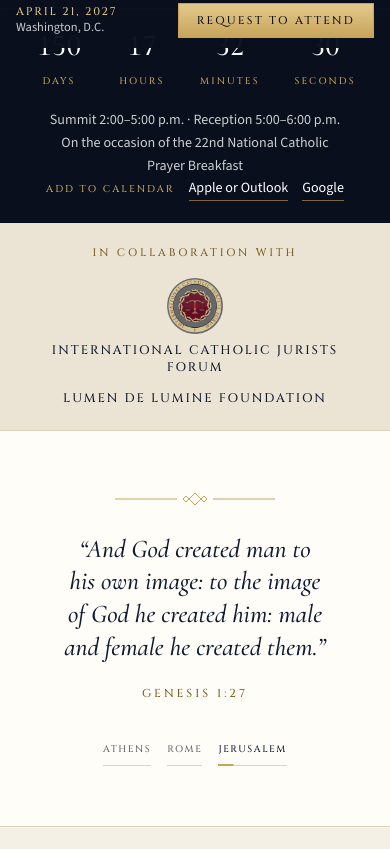
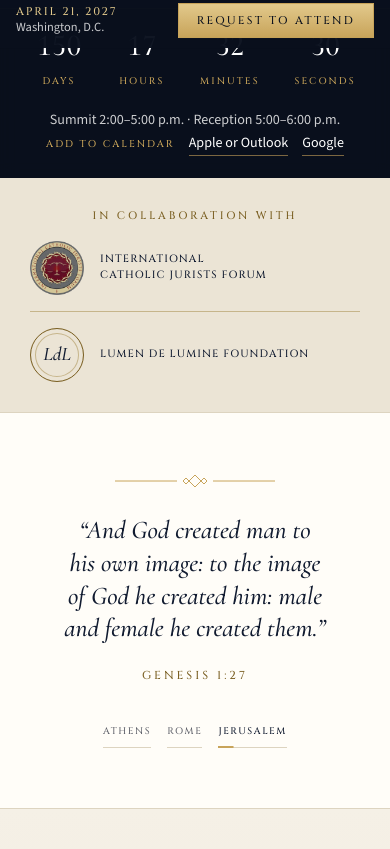
Before and after one commit to liquid1188/western-civ-summit, an Eleventy site: page src/index.njk in a window 390 px wide. Shown: the part 855-1704 px from the top of the page. Built offline with nearby package versions, Linux system fonts and the light colour scheme; Eleventy itself is replaced by a stand-in of ours; files that its build step writes are made by us from their sources.

Commit message:
Sponsors as two separate entries with marks; Prayer Breakfast line out of the header areas; city blocks as cards on phones; biography link for Cardinal Burke
Co-Authored-By: Claude Fable 5.2 <noreply@anthropic.com>
Claude-Session: https://claude.ai/code/session_01XMZLBq7HMSR9kpzAdHYSs9

```diff
--- a/src/admin/config.yml
+++ b/src/admin/config.yml
@@ -45,6 +45,7 @@ collections:
           - { name: name, label: Name, widget: string }
           - { name: url, label: Website, widget: string, required: false }
           - { name: logo, label: Logo, widget: image, required: false }
+          - { name: monogram, label: "Initials (shown in a ring when there is no logo)", widget: string, required: false }
       - name: speakers
         label: Speakers
         widget: list
--- a/src/assets/css/style.css
+++ b/src/assets/css/style.css
@@ -685,3 +685,34 @@ p { text-wrap: pretty; }
   .editorial-body p:first-child { font-size: 1.3rem; }
 }
 @media (prefers-reduced-motion: reduce) { .js .found-list li { opacity: 1; transform: none; } }
+
+/* Collaborating organizations: two clearly separate entries, each with its own mark */
+.collab { padding: 30px 0; }
+.collab-inner { gap: 20px 56px; }
+.collab ul { gap: 0; flex-wrap: nowrap; }
+.collab li { padding: 4px 0; }
+.collab li + li { margin-left: 44px; padding-left: 44px; border-left: 1px solid rgba(154, 122, 50, .55); }
+.collab li span.collab-name { max-width: 17ch; line-height: 1.45; text-wrap: balance; }
+.collab li span.collab-mono { flex: none; display: grid; place-items: center; width: 72px; height: 72px; border-radius: 50%; border: 1px solid var(--gold-d); box-shadow: inset 0 0 0 4px var(--marble-2), inset 0 0 0 5px rgba(154, 122, 50, .45); font: italic 500 1.55rem/1 var(--serif); letter-spacing: 0; text-transform: none; color: var(--navy); }
+@media (max-width: 760px) {
+  .collab-inner { flex-direction: column; gap: 18px; }
+  .collab ul { flex-direction: column; align-items: stretch; width: min(100%, 330px); margin-inline: auto; }
+  .collab li, .collab li a { flex-direction: row; align-items: center; gap: 16px; text-align: left; }
+  .collab li { padding: 0; }
+  .collab li + li { margin: 16px 0 0; padding: 16px 0 0; border-left: 0; border-top: 1px solid rgba(154, 122, 50, .45); }
+  .collab img, .collab li span.collab-mono { width: 54px; height: 54px; }
+  .collab li span.collab-mono { font-size: 1.2rem; }
+  .collab li span.collab-name { font-size: .66rem; letter-spacing: .11em; max-width: none; }
+}
+
+/* Athens, Rome, Jerusalem on phones and tablets: three separate cards, each with its own footer */
+@media (max-width: 980px) {
+  .triad-cols { border-top: 0; gap: 18px; max-width: 560px; margin-inline: auto; }
+  .triad-cols li, .triad-cols li:first-child { padding: 0; border: 1px solid var(--line); border-top: 2px solid var(--gold); background: var(--marble); box-shadow: 0 20px 44px -32px rgba(17, 27, 48, .5); overflow: hidden; }
+  .triad-city { margin: 0; padding: 28px 16px 0; }
+  .triad-lead { margin: 0; padding: 14px 16px 0; white-space: normal; }
+  .triad-cols h3 { margin: 0; padding: 2px 16px 28px; white-space: normal; }
+  .triad-grounds { max-width: none; margin: 0; padding: 18px 22px 22px; border-top: 1px solid var(--line); background: var(--marble-2); }
+  .triad-join::after { height: 40px; }
+  .triad-law { padding-top: 58px; }
+}
--- a/src/index.njk
+++ b/src/index.njk
@@ -27,7 +27,6 @@ bodyClass: home
       </div>
       <div class="hero-facts">
         <p>{{ s.data.timeText }}</p>
-        <p>{{ s.data.context }}</p>
         {% include "calendar.njk" %}
       </div>
     </div>
@@ -42,7 +41,7 @@ bodyClass: home
     <p class="collab-label">In collaboration with</p>
     <ul>
       {% for c in s.data.cosponsors %}
-      <li>{% if c.url %}<a href="{{ c.url }}" rel="noopener">{% endif %}{% if c.logo %}<img src="{{ c.logo | url }}" alt="" width="72" height="72">{% endif %}<span>{{ c.name }}</span>{% if c.url %}</a>{% endif %}</li>
+      <li>{% if c.url %}<a href="{{ c.url }}" rel="noopener">{% endif %}{% if c.logo %}<img src="{{ c.logo | url }}" alt="" width="72" height="72">{% else %}<span class="collab-mono" aria-hidden="true">{{ c.monogram or c.name[0] }}</span>{% endif %}<span class="collab-name">{{ c.name }}</span>{% if c.url %}</a>{% endif %}</li>
       {% endfor %}
     </ul>
   </div>
--- a/src/program.njk
+++ b/src/program.njk
@@ -9,7 +9,7 @@ description: The program for the International Summit for Western Civilization.
     <p class="eyebrow light">{{ s.data.edition }} Summit · {{ s.data.dateText }}</p>
     <h1>Proposed Program</h1>
     <p class="page-sub">{{ s.data.title }}: {{ s.data.subtitle }}</p>
-    <p class="page-meta">{{ s.data.location }} · {{ s.data.venue }} · {{ s.data.context }}</p>
+    <p class="page-meta">{{ s.data.location }} · {{ s.data.venue }}</p>
     {% include "cosponsors.njk" %}
     {% include "calendar.njk" %}
   </div>
--- a/src/summits/2027.md
+++ b/src/summits/2027.md
@@ -55,10 +55,12 @@ cosponsors:
     logo: /assets/img/icjf-seal.png
   - name: Lumen De Lumine Foundation
     url: ""
+    monogram: LdL
 speakers:
   - name: His Eminence Raymond Leo Cardinal Burke
     role: Keynote Speaker
     bio: Prefect Emeritus of the Supreme Tribunal of the Apostolic Signatura
+    link: https://press.vatican.va/content/salastampa/en/documentation/cardinali_biografie/cardinali_bio_burke_rl.html
     photo: /media/burke.jpg
   - name: John Klink
     role: Master of Ceremonies
```
